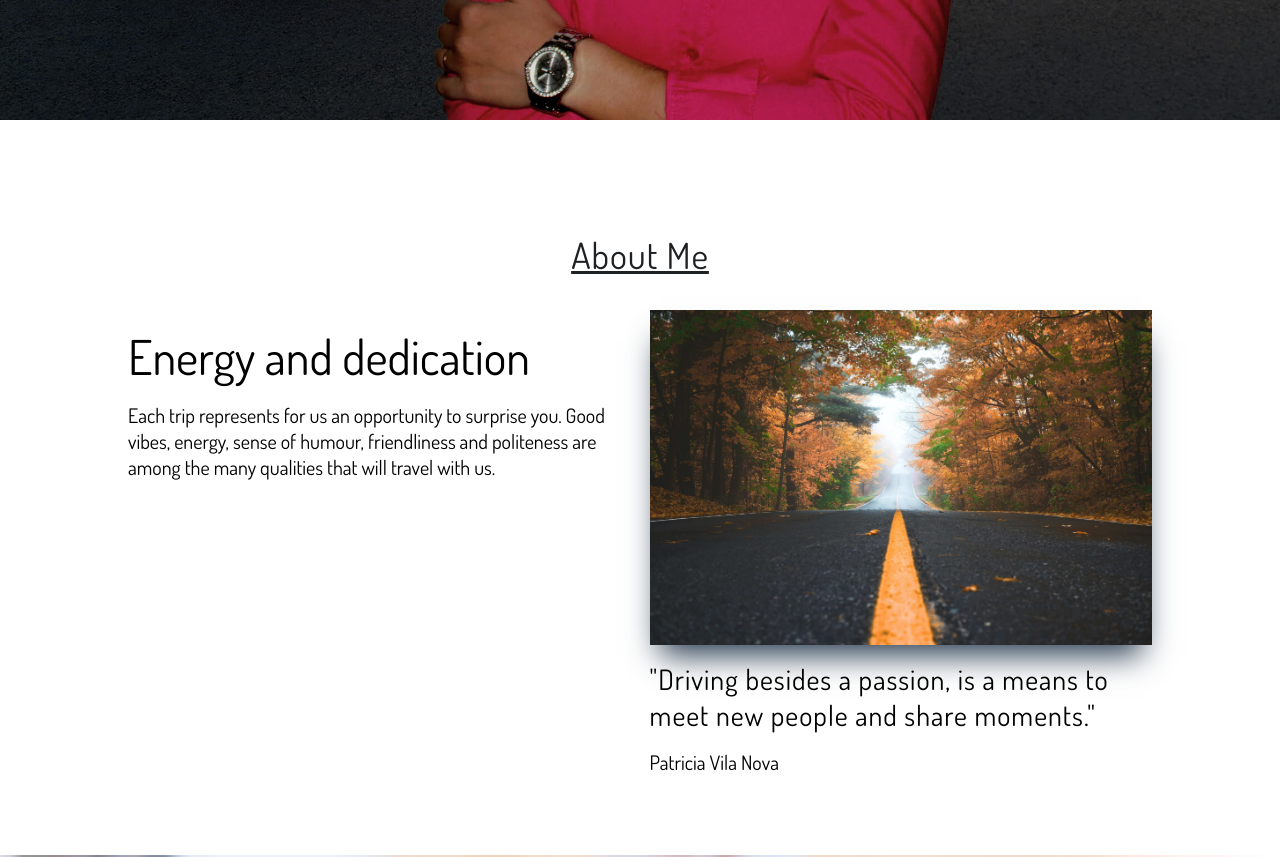
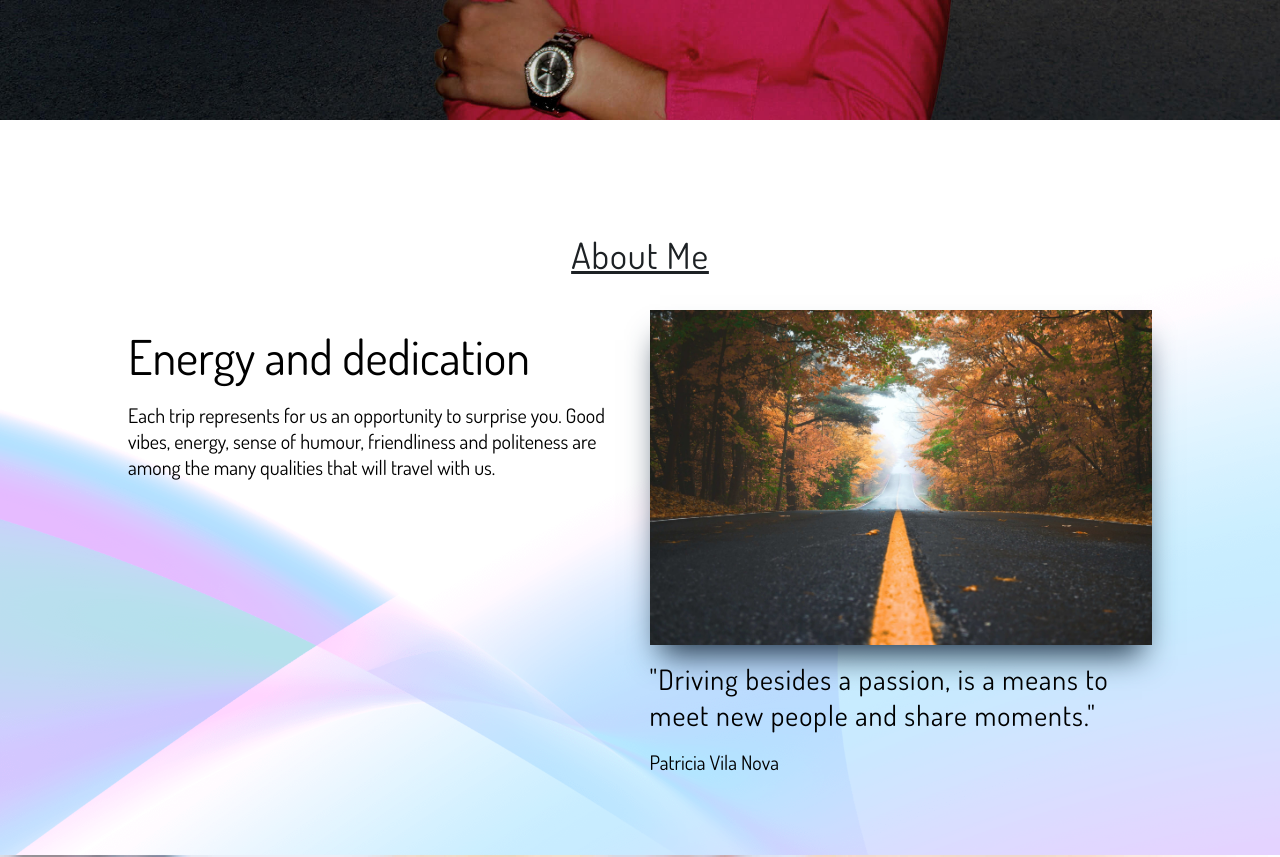
Before and after one commit to lordrichard6/patricia_project, a Next.js app: page / in a window 1280 px wide. Shown: the part 740-1597 px from the top of the page. Built offline with nearby package versions, Linux system fonts and the light colour scheme.

Commit message:
links updated and white background changed

```diff
--- a/assets/variables/index.jsx
+++ b/assets/variables/index.jsx
@@ -116,7 +116,15 @@ export const SectionContainer = styled.section`
   flex-direction: column;
   justify-content: center;
   align-items: center;
-  margin: 5rem 0;
+  padding: 5rem 0;
+  background: linear-gradient(
+      0deg,
+      rgba(255, 255, 255, 0.6),
+      rgba(255, 255, 255, 0.6)
+    ),
+    url("/backg.png");
+  background-position: center;
+  background-size: cover;
 
   @media screen and (max-width: 1024px) {
     margin: 2rem 0;
--- a/components/Footer/contact.jsx
+++ b/components/Footer/contact.jsx
@@ -15,7 +15,7 @@ export default function Contact() {
     },
     {
       icon: <BsMailbox2 className="small-icons" />,
-      info: "patriciavilanova93@gmail.com",
+      info: "sardinhaplease@gmail.com",
     },
   ];
 
--- a/components/Footer/social.jsx
+++ b/components/Footer/social.jsx
@@ -14,25 +14,25 @@ import logo from "../../public/logo_w.png";
 export default function Social() {
   const data = [
     {
-      href: "https://www.instagram.com/patriciavilanova93/",
+      href: "https://www.instagram.com/sardinhadrive/",
       icon: <ImInstagram />,
     },
     {
-      href: "https://www.facebook.com//vilanova.patricia/",
+      href: "https://www.facebook.com/sardinhadrive",
       icon: <ImFacebook2 />,
     },
     {
-      href: "https://twitter.com/patriciavilano5/",
+      href: "https://twitter.com/SardinhaDrive",
       icon: <ImTwitter />,
     },
     {
-      href: "https://www.linkedin.com/in/patr%C3%ADcia-vila-nova-b22200b5/",
+      href: "https://www.linkedin.com/company/sardinha-drive",
       icon: <ImLinkedin />,
     },
-    {
-      href: "https://www.youtube.com/channel/UC9SSRSUEyefD6K3lKpsBWpA",
-      icon: <ImYoutube />,
-    },
+    // {
+    //   href: "https://www.youtube.com/channel/UC9SSRSUEyefD6K3lKpsBWpA",
+    //   icon: <ImYoutube />,
+    // },
   ];
 
   return (
```
Also changed, not shown: public/backg.png (added).
